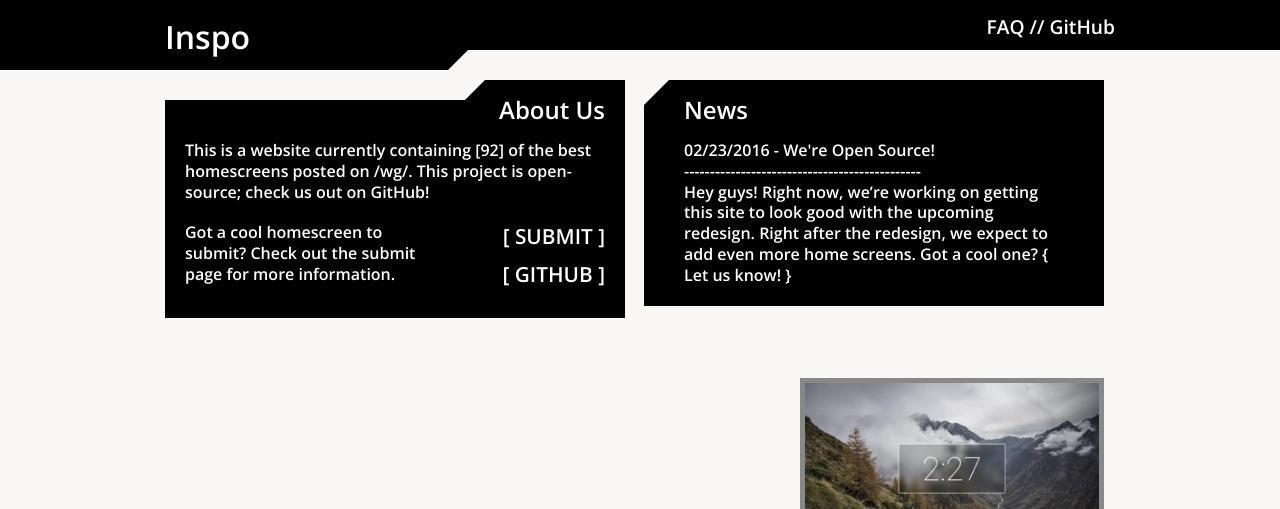
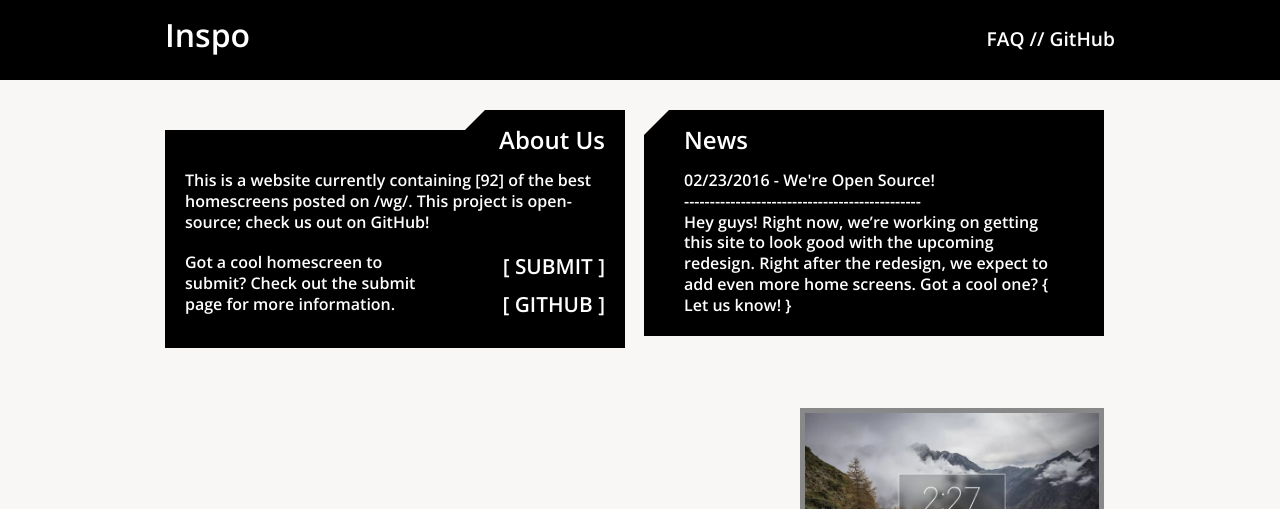
Before and after one commit to homescreens/homescreens, a Jekyll site: the page built from index.html, in a window 1280 px wide. Shown: the top 509 px of the page. Built offline with Jekyll 4.4.1, drawn with Linux system fonts in a browser that asks for light colours; grey boxes are pictures that could not be loaded.

Commit message:
Remove decorative shape from the header
Changelog:
- Remove the decorative shape
- Increase height of header slightly to give the heading more breathing room
- Adjust margins to vertically center the heading and navigation

```diff
--- a/_sass/_heading.sass
+++ b/_sass/_heading.sass
@@ -1,19 +1,10 @@
 .header
     background-color: $header-bg
     position: relative
-    height: 50px
+    height: 80px
     margin-bottom: 50px
     padding: 0 15px
 
-    .page-content:after
-        content: ""
-        position: absolute
-        z-index: -1
-        left: 0
-        width: 38%
-        height: 0
-        border-top: 70px solid $header-bg
-        border-right: 70px solid transparent
 
     h1
         display: inline
@@ -21,13 +12,13 @@
         color: white
         position: absolute
         font-weight: normal
-        margin-top: 15px
+        margin-top: 13px
 
     .nav
         list-style: none
         float: right
         font-family: $font-main
-        margin-top: 13px
+        margin-top: 25px
         font-size: 1.2em
 
         li
```
